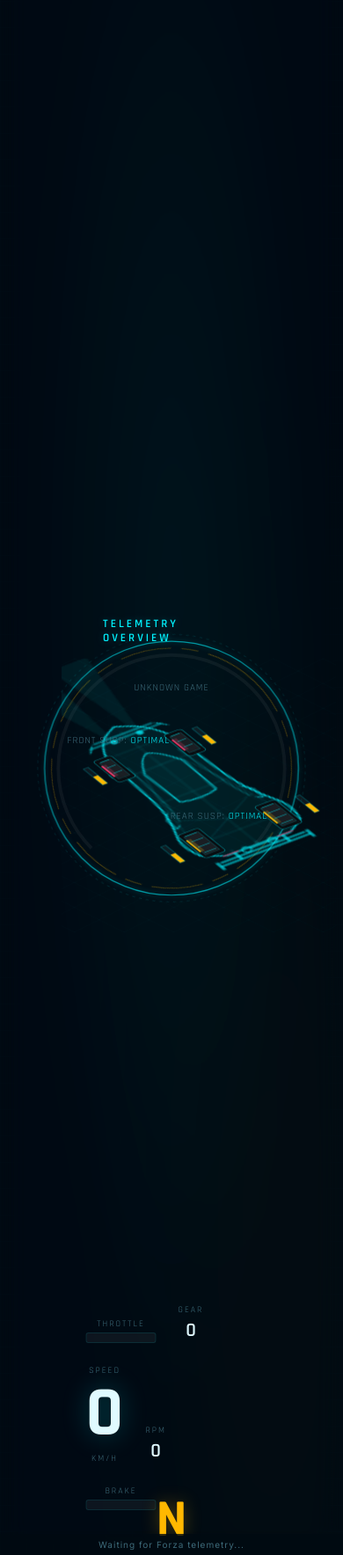
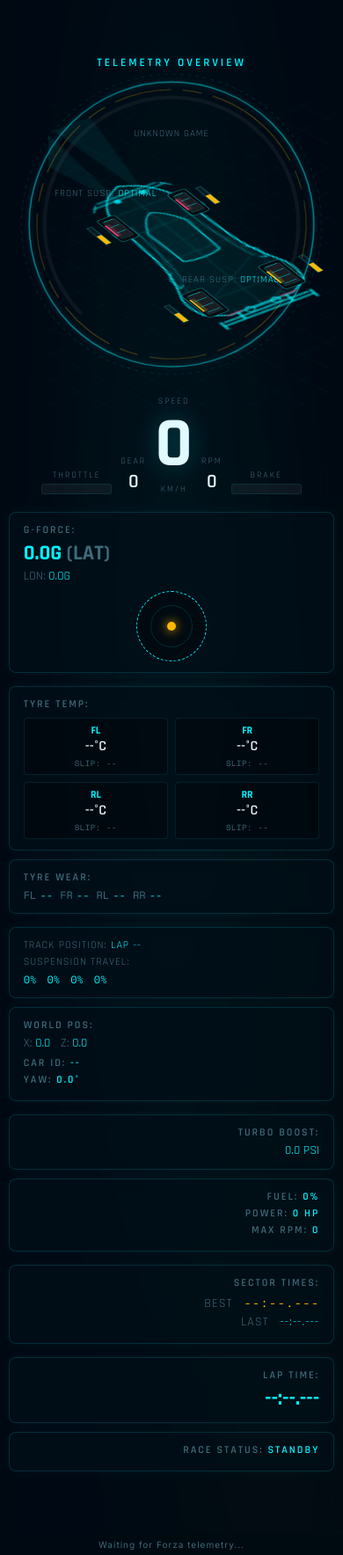
Before and after one commit to sathwik-e/Pitwall, a Flask app: template templates/index.html in a window 390 px wide. Shown: the part 59-1827 px from the top of the page at 88% size. Run offline with Flask 3, Linux system fonts and the light colour scheme; the template is opened without the code that fills it, so the values that code supplies are empty; some libraries are stand-ins or nearby versions.

Commit message:
Fix mobile responsive CSS layout and update README port notes

```diff
--- a/static/styles.css
+++ b/static/styles.css
@@ -514,7 +514,11 @@ input:checked + .slider:before { transform: translateX(18px); }
 
 /* ---------- RESPONSIVE ---------- */
 @media (max-width: 900px) {
-  .hud-ring-container { width: 80vw; height: 80vw; }
-  .float-panel { display: none; }
-  .bottom-strip { flex-wrap: wrap; }
+  body { overflow-y: auto; overflow-x: hidden; }
+  .hud-viewport { height: auto; min-height: 100vh; display: flex; flex-direction: column; align-items: center; padding-bottom: 80px; padding-top: 60px; }
+  .hud-ring-container { position: relative; top: 0; left: 0; transform: none; width: min(350px, 90vw); height: min(350px, 90vw); margin: 20px 0; }
+  .float-panel { position: relative; top: 0; left: 0; right: 0; bottom: 0; transform: none; width: 95%; max-width: 400px; margin-bottom: 15px; display: block; }
+  .bottom-strip { position: relative; bottom: 0; left: 0; transform: none; width: 95%; flex-wrap: wrap; margin-bottom: 20px; gap: 10px; justify-content: center; }
+  .gear-hero { position: absolute; top: calc(60px + min(350px, 90vw) - 30px); left: 50%; transform: translate(-50%, -50%); font-size: 80px; }
+  .bg-pos-watermark { font-size: 40vw; top: 30%; }
 }
```
Also changed, not shown: README.md.
